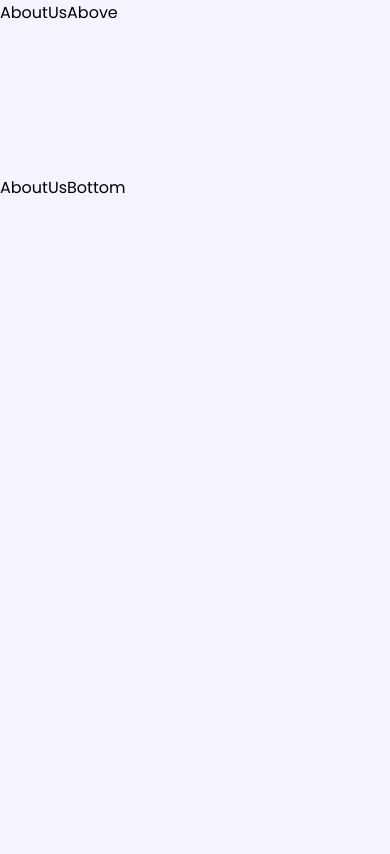
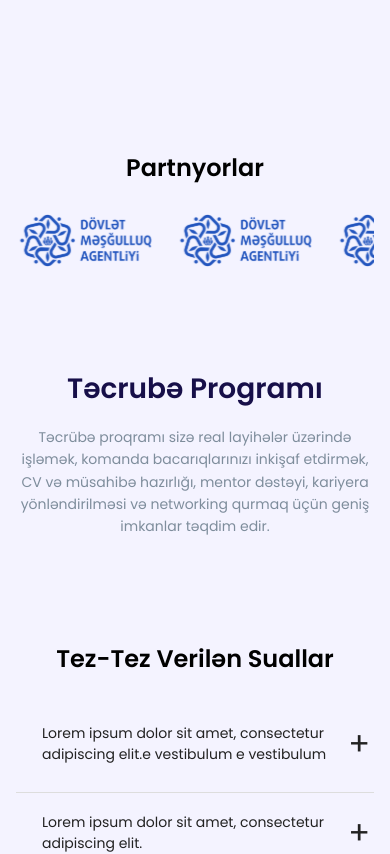
Before and after one commit to gulaism/Evo-Web, a React (Vite) app: page /aboutUs in a window 390 px wide. Shown: the top 854 px of the page. Built offline with nearby package versions, Linux system fonts and the light colour scheme.

Commit message:
onlyInternShipIncomplete

```diff
--- a/src/components/AboutUs/AboutUsAbove/AboutUsAbove.jsx
+++ b/src/components/AboutUs/AboutUsAbove/AboutUsAbove.jsx
@@ -3,7 +3,7 @@ import React from 'react'
 const AboutUsAbove = () => {
   return (
 
-    <div>AboutUsAbove</div>
+    <div></div>
   )
 }
 
--- /dev/null
+++ b/src/components/AboutUs/AboutUsBottom/AboutUs.module.scss
@@ -0,0 +1,139 @@
+//PARTNERS SECTION
+.partners {
+    text-align: center;
+    margin-top: 150px;
+
+    //mobile üçün
+    @media (max-width: 599px) {
+      margin-top: 50px;
+    }
+
+    //tablet üçün
+    @media (min-width: 600px) and (max-width: 1024px) {
+      margin-top: 90px;
+    }
+
+
+    h2 {
+      font-size: 40px;
+      color: rgba(0, 0, 0, 1); // Başlıq rəngi
+      margin-bottom: 40px;
+      font-weight: 600;
+
+      //mobile üçün
+      @media (max-width: 599px) {
+        font-size: 24px;
+        margin-bottom: 28px
+      }
+
+      //tablet üçün
+      @media (min-width: 600px) and (max-width: 1024px) {
+        font-size: 28px;
+        margin-bottom: 32px;
+      }
+    }
+  }
+.partnerLogos {
+    display: flex;
+    justify-content: center;
+    gap: 20px; // Şəkillər arasındakı boşluq
+    flex-wrap: nowrap; // Logoların sətirə düşməməsini təmin etmək üçün
+    overflow: hidden; // Loqoların konteynerdən çıxmasını gizləyir
+    position: relative; // Konteyneri animasiya üçün əsas təyin edir
+    white-space: nowrap; // Loqoları bir xətt üzərində saxlayır
+
+    .animateWrapper {
+      display: flex;
+      animation: slide 10s linear infinite; // Sonsuz hərəkət, 30s sürətində
+    }
+  }
+
+  .partnerLogo {
+    width: 295px; // Şəkil ölçüsü
+    height: 100px;
+    object-fit: contain; // Şəkilləri səliqəli göstərmək üçün
+    margin-right: 20px; // Şəkillər arasındakı boşluğu tənzimləyirik
+
+    //mobile üçün
+    @media (max-width: 599px) {
+      width: 140px;
+      height: auto; // Nisbəti saxlamaq üçün
+    }
+
+    //tablet üçün
+    @media (min-width: 600px) and (max-width: 1024px) {
+      width: 217px;
+      height: auto; // Nisbəti saxlamaq üçün
+    }
+  }
+
+  // @keyframes ilə animasiya təyin edirik
+  @keyframes slide {
+    0% {
+      transform: translateX(0); // Başlanğıc nöqtəsi
+    }
+    100% {
+      transform: translateX(-25%); // Bitmə nöqtəsi
+    }
+  }
+
+
+
+//END PARTNERS SECTION
+
+//TECRUBE PROGRAMI SECTION
+.internShipContainer {
+    text-align: center;
+    // padding: 50px 20px;
+    margin-bottom: 103px;
+    margin-top: 100px;
+
+
+
+    .internTitle {
+        font-size: 40px;
+        color: rgba(23, 15, 73, 1);
+        font-weight: 600;
+        margin-bottom: 16px;
+
+
+        //Mobile uçun
+        @media (max-width: 599px) {
+            font-size: 28px;
+        }
+
+        //Tablet uçun
+        @media (min-width: 600px) and (max-width: 1024px) {
+            font-size: 40px;
+        }
+
+
+    }
+
+    .internDescription {
+        font-size: 20px;
+        color: rgba(126, 141, 156, 1);
+        margin-bottom: 32px;
+        line-height: 1.6;
+        padding: 0 100px;
+        font-weight: 400;
+
+
+        //Mobile uçun
+        @media (max-width: 599px) {
+            font-size: 14px;
+            padding: 0;
+        }
+
+        //Tablet uçun
+        @media (min-width: 600px) and (max-width: 1024px) {
+            font-size: 16px;
+            padding: 0;
+        }
+    }
+
+
+
+}
+
+//END TECRUBE PROGRAMI SECTION
--- a/src/components/AboutUs/AboutUsBottom/AboutUsBottom.jsx
+++ b/src/components/AboutUs/AboutUsBottom/AboutUsBottom.jsx
@@ -1,9 +1,51 @@
 import React from 'react'
+import PartnerLogos from '../../HomePage/HomeBottom/PartnerLogos/PartnerLogos'
+//import styles from '../../HomePage/HomeBottom/HomeBottom.module.scss'
+import logoPartner from '../../../assets/images/HomePage/HomeBottom/Partners/logoPartner.svg'
+import FaqList from '../../HomePage/HomeBottom/FaqListQuestions/FaqListQuestions'
+import styles from './AboutUs.module.scss'
+
 
 const AboutUsBottom = () => {
+  // Logoların siyahısı
+  const partnerLogos = Array.from({ length: 4 }, (_, index) => ({
+    id: index + 1,
+    src: logoPartner,
+    alt: `Dövlət Məşğulluq Agentliyi ${index + 1}`,
+  }));
+
+  //Sual və cavabların siyahısı
+  const faqData = [
+    { id: 1, title: "Lorem ipsum dolor sit amet, consectetur adipiscing elit.e vestibulum  e vestibulum ", answer: "Lorem ipsum dolor sit amet, consectetur adipiscing elit. Vivamus lacinia odio vitae vestibulum vestibulum.e vestibulum e vestibulum" },
+    { id: 2, title: "Lorem ipsum dolor sit amet, consectetur adipiscing elit.", answer: "Ut enim ad minim veniam, quis nostrud exercitation ullamco laboris nisi ut aliquip ex ea commodo consequat." },
+    { id: 3, title: "Lorem ipsum dolor sit amet, consectetur adipiscing elit.", answer: "Excepteur sint occaecat cupidatat non proident, sunt in culpa qui officia deserunt mollit anim id est laborum." },
+    { id: 4, title: "Lorem ipsum dolor sit amet, consectetur adipiscing elit.", answer: "Nemo enim ipsam voluptatem quia voluptas sit aspernatur aut odit aut fugit, sed quia consequuntur magni dolores eos qui ratione voluptatem sequi nesciunt." },
+  ];
   return (
+    <div className="container">
+      {/* PARTNERS SECTION */}
+      <section className={styles.partners}>
+        <h2>Partnyorlar</h2>
+        <PartnerLogos logos={partnerLogos} />
+      </section>
 
-    <div>AboutUsBottom</div>
+      {/* Tecrube programi*/}
+      <div className={styles.internShipContainer}>
+      <div className={styles.internShip}>
+        <h1 className={styles.internTitle}>Təcrubə Programı</h1>
+        <p className={styles.internDescription}>
+          Təcrübə proqramı sizə real layihələr üzərində işləmək, komanda bacarıqlarınızı inkişaf etdirmək, CV və müsahibə hazırlığı, mentor dəstəyi, kariyera yönləndirilməsi və networking qurmaq üçün geniş imkanlar təqdim edir.
+        </p>
+      </div>
+      </div>
+
+
+
+      {/* QUESTIONS SECTION */}
+      < section className={styles.questions} >
+        <FaqList questions={faqData} />
+      </section >
+    </div>
   )
 }
 
```
